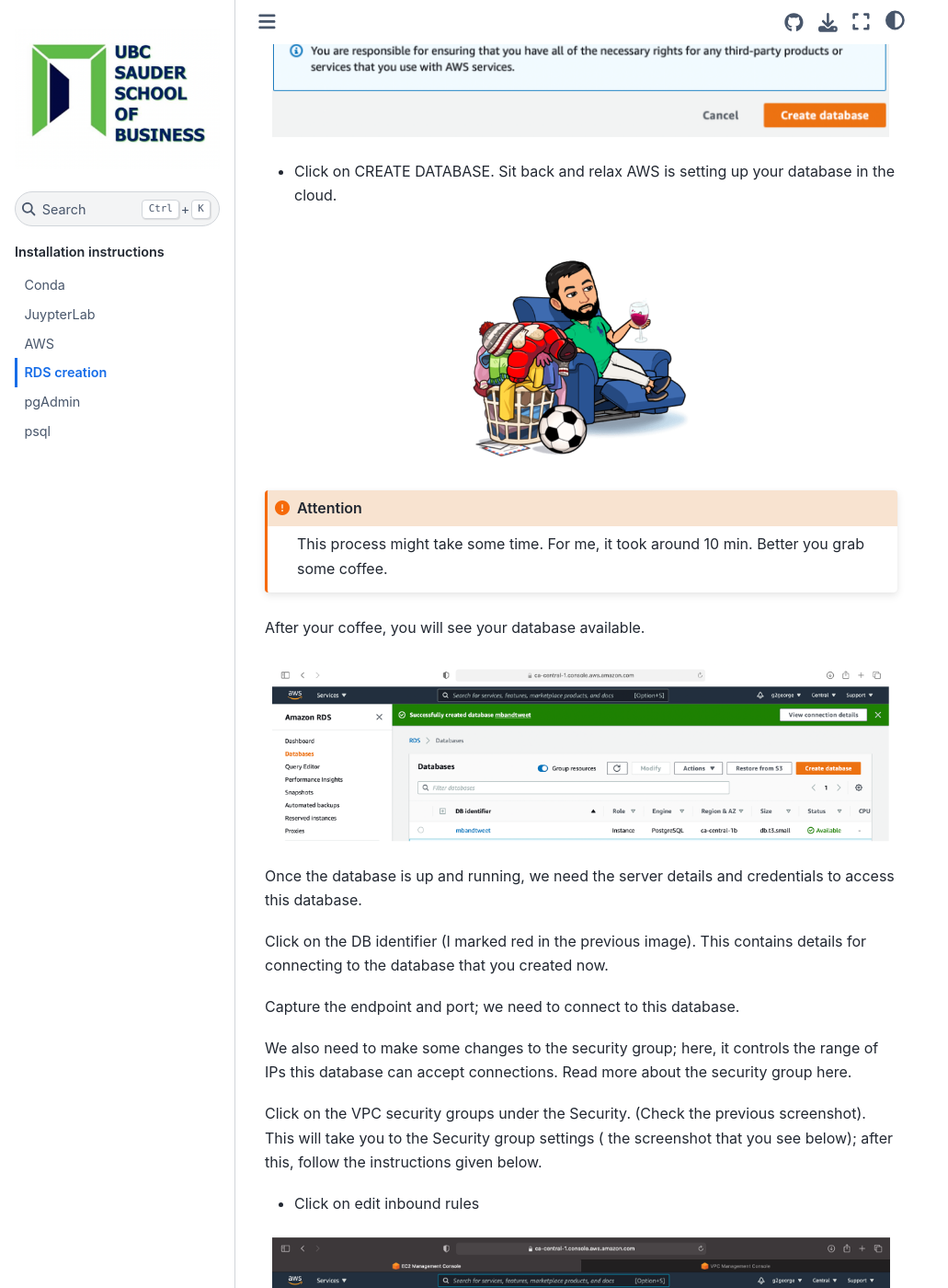
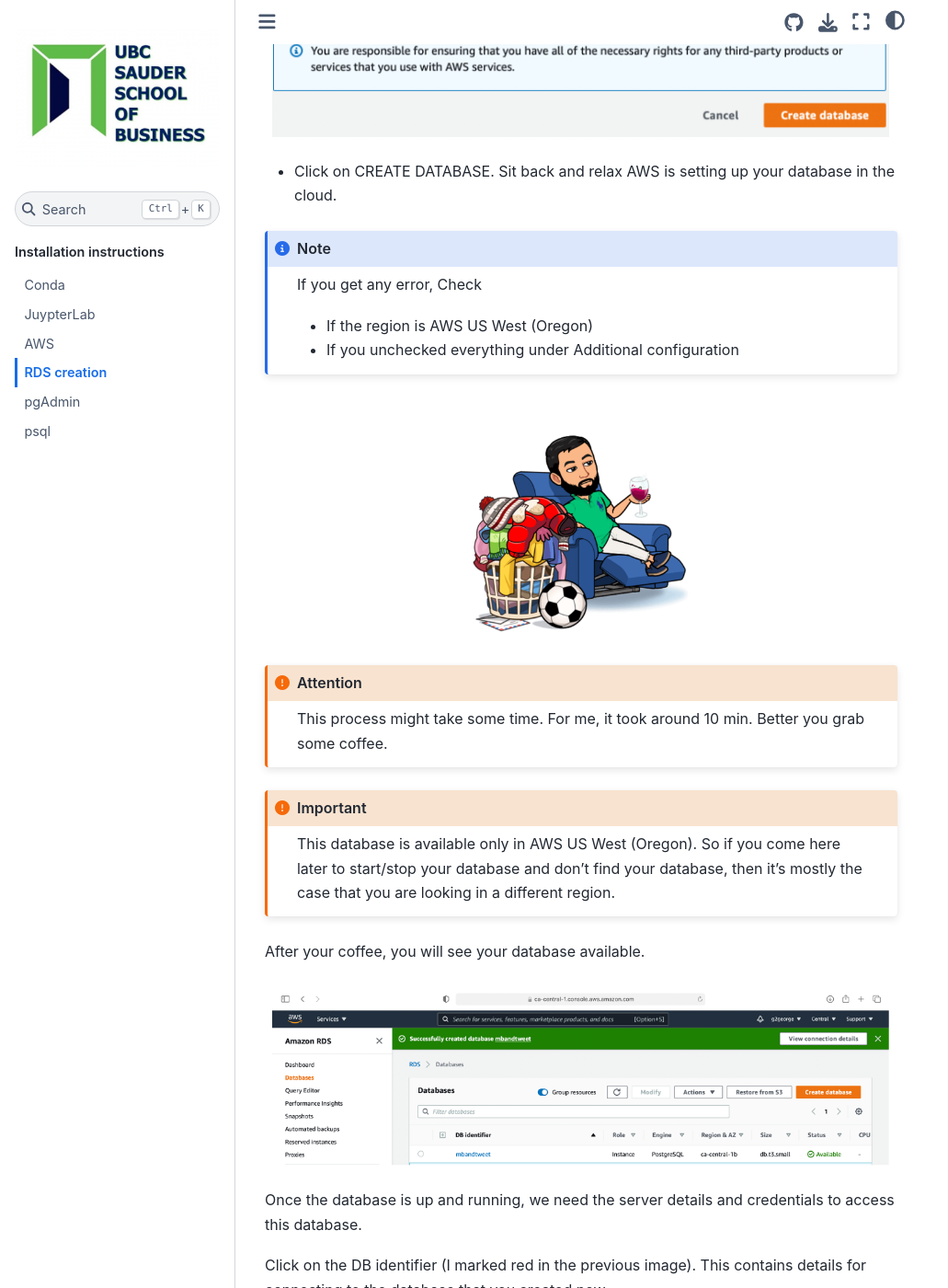
Before and after one commit to ggeorg02/BAIT580, a Jupyter Book: the page built from installation/RDSCreation.md, in a window 1280 px wide and 1400 px high, scrolled down 8040 px. Shown: the whole window at 92% size, without its empty margins (0-1031 px from the left). Built offline with Jupyter Book 1.0.4 settings and Sphinx 7.4.7 and the Sphinx Book theme 1.1.4, drawn with Linux system fonts in a browser that asks for light colours; pages that are not in the unit, such as notebooks, are missing from menus.

Commit message:
Update RDSCreation.md

````diff
--- a/installation/RDSCreation.md
+++ b/installation/RDSCreation.md
@@ -134,6 +134,12 @@
 - Click on CREATE DATABASE. Sit back and relax AWS is setting up your database in the cloud.
 
 
+```{note}
+If you get any error, Check
+- If the region is AWS US West (Oregon)
+- If you unchecked everything under Additional configuration
+```
+
 ```{figure} img/sitback.png
 ---
 width: 250px
@@ -143,6 +149,10 @@
 
 ```{attention}
 This process might take some time. For me, it took around 10 min. Better you grab some coffee.
+```
+
+```{important}
+This database is available only in AWS US West (Oregon). So if you come here later to start/stop your database and don't find your database, then it's mostly the case that you are looking in a different region.
 ```
 
 After your coffee, you will see your database available.
````
